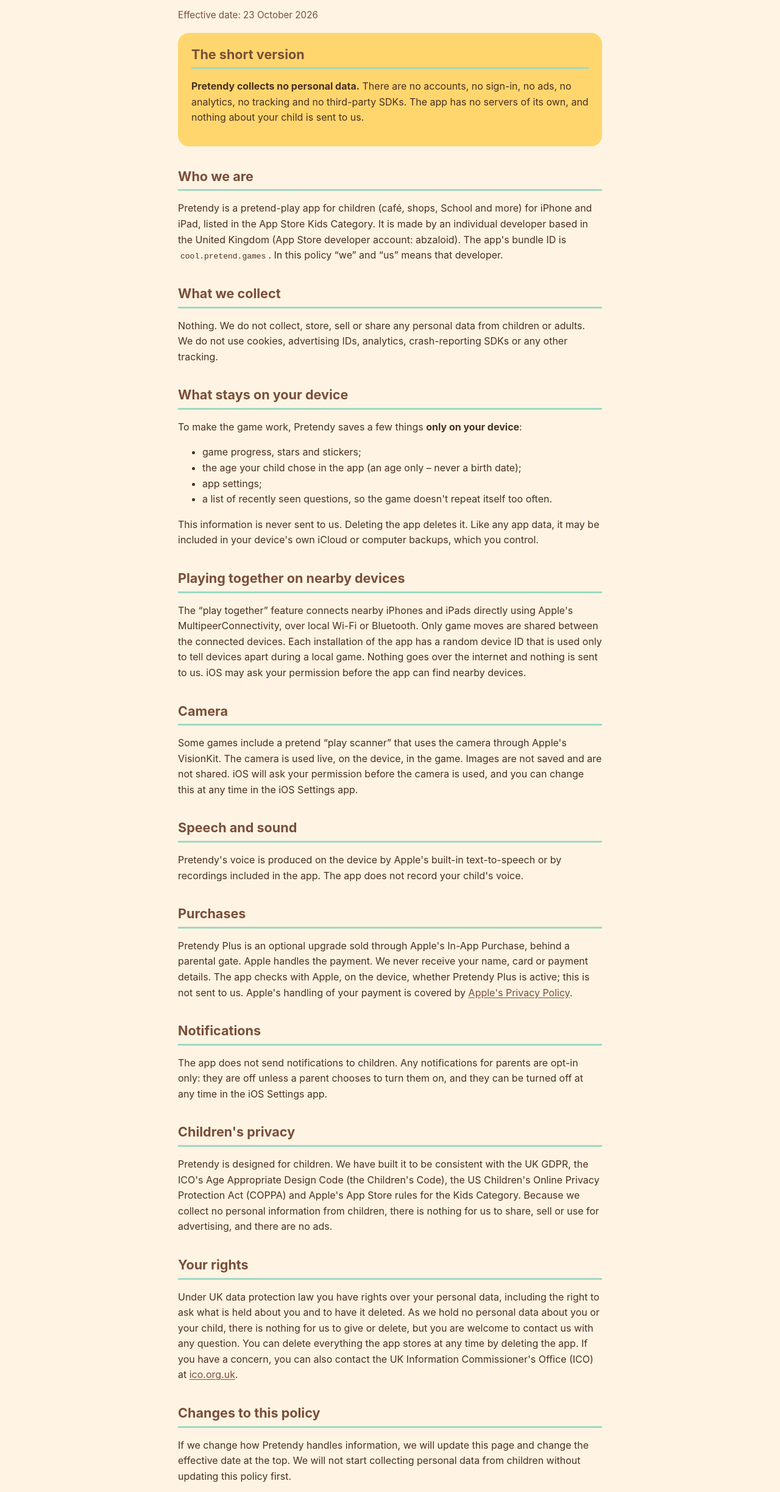
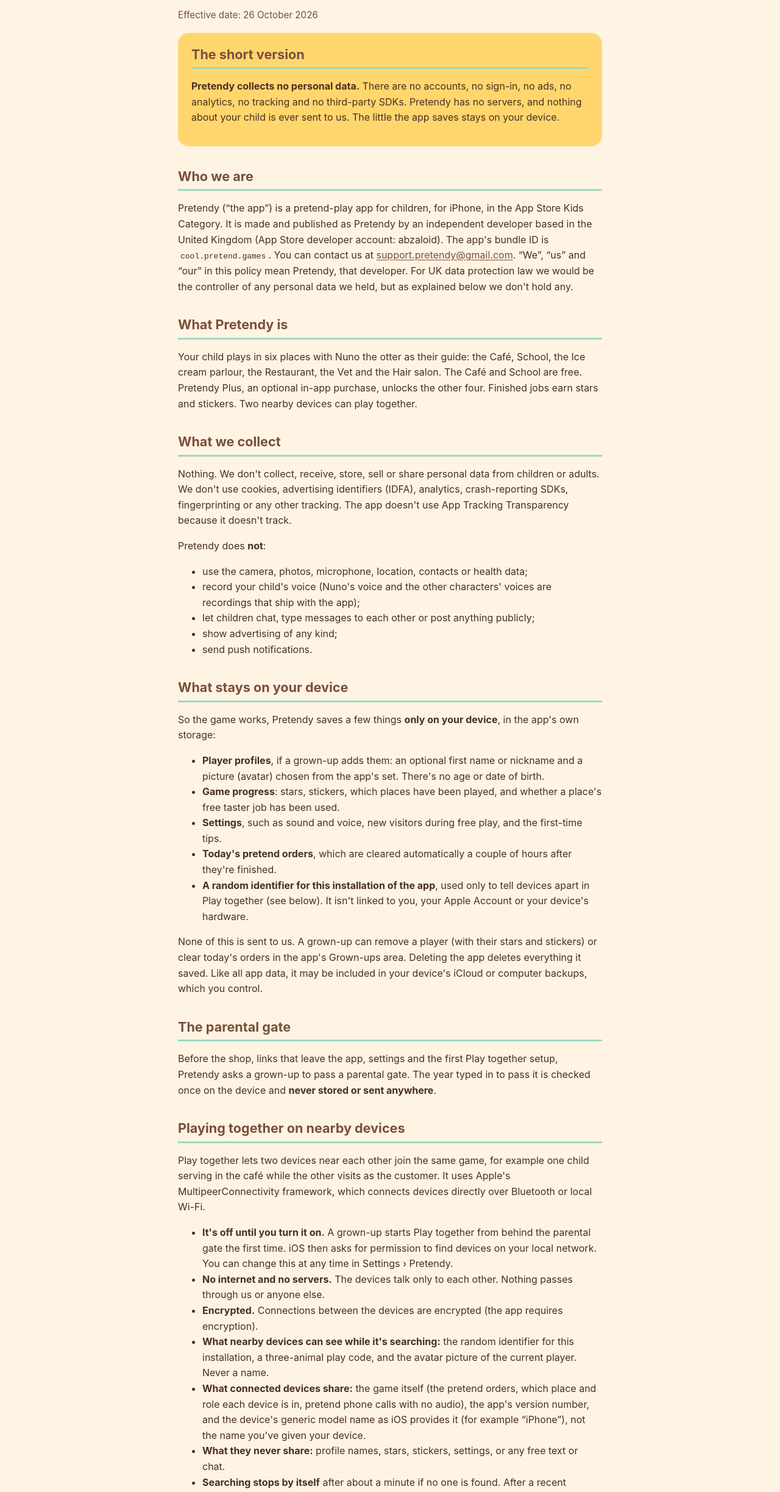
Before and after one commit to abzaloid/pretendy-site, a plain HTML site: page privacy.html in a window 1280 px wide. Shown: the part 147-2594 px from the top of the page at 61% size. Drawn offline with Linux system fonts and the light colour scheme.

Commit message:
Update site for six-place iPhone launch: new privacy policy (effective 26 Oct 2026), support and home pages

```diff
--- a/privacy.html
+++ b/privacy.html
@@ -25,55 +25,84 @@
 <main id="main">
 <div class="wrap">
 <h1>Privacy Policy</h1>
-<p class="meta">Effective date: 23 October 2026</p>
+<p class="meta">Effective date: 26 October 2026</p>
 
 <div class="card highlight">
 <h2 id="summary" style="margin-top:0">The short version</h2>
-<p><strong>Pretendy collects no personal data.</strong> There are no accounts, no sign-in, no ads, no analytics, no tracking and no third-party SDKs. The app has no servers of its own, and nothing about your child is sent to us.</p>
+<p><strong>Pretendy collects no personal data.</strong> There are no accounts, no sign-in, no ads, no analytics, no tracking and no third-party SDKs. Pretendy has no servers, and nothing about your child is ever sent to us. The little the app saves stays on your device.</p>
 </div>
 
 <h2 id="who">Who we are</h2>
-<p>Pretendy is a pretend-play app for children (café, shops, School and more) for iPhone and iPad, listed in the App Store Kids Category. It is made by an individual developer based in the United Kingdom (App Store developer account: abzaloid). The app's bundle ID is <code>cool.pretend.games</code>. In this policy “we” and “us” means that developer.</p>
+<p>Pretendy (“the app”) is a pretend-play app for children, for iPhone, in the App Store Kids Category. It is made and published as Pretendy by an independent developer based in the United Kingdom (App Store developer account: abzaloid). The app's bundle ID is <code>cool.pretend.games</code>. You can contact us at <a href="mailto:support.pretendy@gmail.com">support.pretendy@gmail.com</a>. “We”, “us” and “our” in this policy mean Pretendy, that developer. For UK data protection law we would be the controller of any personal data we held, but as explained below we don't hold any.</p>
+
+<h2 id="what">What Pretendy is</h2>
+<p>Your child plays in six places with Nuno the otter as their guide: the Café, School, the Ice cream parlour, the Restaurant, the Vet and the Hair salon. The Café and School are free. Pretendy Plus, an optional in-app purchase, unlocks the other four. Finished jobs earn stars and stickers. Two nearby devices can play together.</p>
 
 <h2 id="collect">What we collect</h2>
-<p>Nothing. We do not collect, store, sell or share any personal data from children or adults. We do not use cookies, advertising IDs, analytics, crash-reporting SDKs or any other tracking.</p>
+<p>Nothing. We don't collect, receive, store, sell or share personal data from children or adults. We don't use cookies, advertising identifiers (IDFA), analytics, crash-reporting SDKs, fingerprinting or any other tracking. The app doesn't use App Tracking Transparency because it doesn't track.</p>
+<p>Pretendy does <strong>not</strong>:</p>
+<ul>
+<li>use the camera, photos, microphone, location, contacts or health data;</li>
+<li>record your child's voice (Nuno's voice and the other characters' voices are recordings that ship with the app);</li>
+<li>let children chat, type messages to each other or post anything publicly;</li>
+<li>show advertising of any kind;</li>
+<li>send push notifications.</li>
+</ul>
 
 <h2 id="device">What stays on your device</h2>
-<p>To make the game work, Pretendy saves a few things <strong>only on your device</strong>:</p>
+<p>So the game works, Pretendy saves a few things <strong>only on your device</strong>, in the app's own storage:</p>
 <ul>
-<li>game progress, stars and stickers;</li>
-<li>the age your child chose in the app (an age only – never a birth date);</li>
-<li>app settings;</li>
-<li>a list of recently seen questions, so the game doesn't repeat itself too often.</li>
+<li><strong>Player profiles</strong>, if a grown-up adds them: an optional first name or nickname and a picture (avatar) chosen from the app's set. There's no age or date of birth.</li>
+<li><strong>Game progress</strong>: stars, stickers, which places have been played, and whether a place's free taster job has been used.</li>
+<li><strong>Settings</strong>, such as sound and voice, new visitors during free play, and the first-time tips.</li>
+<li><strong>Today's pretend orders</strong>, which are cleared automatically a couple of hours after they're finished.</li>
+<li><strong>A random identifier for this installation of the app</strong>, used only to tell devices apart in Play together (see below). It isn't linked to you, your Apple Account or your device's hardware.</li>
 </ul>
-<p>This information is never sent to us. Deleting the app deletes it. Like any app data, it may be included in your device's own iCloud or computer backups, which you control.</p>
+<p>None of this is sent to us. A grown-up can remove a player (with their stars and stickers) or clear today's orders in the app's Grown-ups area. Deleting the app deletes everything it saved. Like all app data, it may be included in your device's iCloud or computer backups, which you control.</p>
+
+<h2 id="gate">The parental gate</h2>
+<p>Before the shop, links that leave the app, settings and the first Play together setup, Pretendy asks a grown-up to pass a parental gate. The year typed in to pass it is checked once on the device and <strong>never stored or sent anywhere</strong>.</p>
 
 <h2 id="together">Playing together on nearby devices</h2>
-<p>The “play together” feature connects nearby iPhones and iPads directly using Apple's MultipeerConnectivity, over local Wi-Fi or Bluetooth. Only game moves are shared between the connected devices. Each installation of the app has a random device ID that is used only to tell devices apart during a local game. Nothing goes over the internet and nothing is sent to us. iOS may ask your permission before the app can find nearby devices.</p>
-
-<h2 id="camera">Camera</h2>
-<p>Some games include a pretend “play scanner” that uses the camera through Apple's VisionKit. The camera is used live, on the device, in the game. Images are not saved and are not shared. iOS will ask your permission before the camera is used, and you can change this at any time in the iOS Settings app.</p>
-
-<h2 id="speech">Speech and sound</h2>
-<p>Pretendy's voice is produced on the device by Apple's built-in text-to-speech or by recordings included in the app. The app does not record your child's voice.</p>
+<p>Play together lets two devices near each other join the same game, for example one child serving in the café while the other visits as the customer. It uses Apple's MultipeerConnectivity framework, which connects devices directly over Bluetooth or local Wi-Fi.</p>
+<ul>
+<li><strong>It's off until you turn it on.</strong> A grown-up starts Play together from behind the parental gate the first time. iOS then asks for permission to find devices on your local network. You can change this at any time in Settings › Pretendy.</li>
+<li><strong>No internet and no servers.</strong> The devices talk only to each other. Nothing passes through us or anyone else.</li>
+<li><strong>Encrypted.</strong> Connections between the devices are encrypted (the app requires encryption).</li>
+<li><strong>What nearby devices can see while it's searching:</strong> the random identifier for this installation, a three-animal play code, and the avatar picture of the current player. Never a name.</li>
+<li><strong>What connected devices share:</strong> the game itself (the pretend orders, which place and role each device is in, pretend phone calls with no audio), the app's version number, and the device's generic model name as iOS provides it (for example “iPhone”), not the name you've given your device.</li>
+<li><strong>What they never share:</strong> profile names, stars, stickers, settings, or any free text or chat.</li>
+<li><strong>Searching stops by itself</strong> after about a minute if no one is found. After a recent connection, the app may quietly try to reconnect for up to 30 seconds.</li>
+</ul>
 
 <h2 id="purchases">Purchases</h2>
-<p>Pretendy Plus is an optional upgrade sold through Apple's In-App Purchase, behind a parental gate. Apple handles the payment. We never receive your name, card or payment details. The app checks with Apple, on the device, whether Pretendy Plus is active; this is not sent to us. Apple's handling of your payment is covered by <a href="https://www.apple.com/legal/privacy/">Apple's Privacy Policy</a>.</p>
+<p>Pretendy Plus (monthly or annual subscription, or a one-off Lifetime purchase) is sold through Apple's In-App Purchase, behind the parental gate. Apple handles the payment, and we never receive your name, email, card or payment details. The app asks Apple, on the device, whether Pretendy Plus is active. That answer isn't sent to us. Family Sharing and “Restore purchases” are handled by Apple in the same way. Apple's handling of payments is covered by <a href="https://www.apple.com/legal/privacy/">Apple's Privacy Policy</a>.</p>
 
-<h2 id="notifications">Notifications</h2>
-<p>The app does not send notifications to children. Any notifications for parents are opt-in only: they are off unless a parent chooses to turn them on, and they can be turned off at any time in the iOS Settings app.</p>
+<h2 id="ratings">Ratings</h2>
+<p>The app may show Apple's standard “rate this app” prompt to a grown-up inside the Grown-ups area, never to a child. Any rating or review you give goes to Apple, not to us.</p>
+
+<h2 id="contacting">If you contact us</h2>
+<p>The Grown-ups area has a “Tell us what your child thinks” link. It opens a draft email in your own email app, and nothing is sent unless you choose to send it. If you email us, we receive your email address and whatever you write. We use these only to reply to you, and we delete them when they're no longer needed. Please don't include personal details about your child.</p>
+
+<h2 id="links">Links</h2>
+<p>Links to this policy, our support page and Apple's Terms of Use sit behind the parental gate and open outside the app.</p>
 
 <h2 id="children">Children's privacy</h2>
-<p>Pretendy is designed for children. We have built it to be consistent with the UK GDPR, the ICO's Age Appropriate Design Code (the Children's Code), the US Children's Online Privacy Protection Act (COPPA) and Apple's App Store rules for the Kids Category. Because we collect no personal information from children, there is nothing for us to share, sell or use for advertising, and there are no ads.</p>
+<p>Pretendy is made for children, and we built it to collect nothing about them. We aim to meet:</p>
+<ul>
+<li><strong>UK GDPR, the Data Protection Act 2018 and the ICO's Age Appropriate Design Code (the Children's Code).</strong> We collect no personal data. Settings are private by default. Play together is off until a grown-up turns it on. There's no profiling, no geolocation and no tracking. Nothing is shared with third parties. The app uses no nudge techniques: no streaks, no timers, no random or paid rewards and no pressure to buy. Purchases and settings are for grown-ups only.</li>
+<li><strong>The US Children's Online Privacy Protection Act (COPPA).</strong> We don't collect personal information from children, including persistent identifiers. The random installation identifier never leaves the device except to a nearby device in a local game, and it is never sent to us or used to track or advertise. Because we collect nothing, there is nothing for us to share, sell, use for advertising or delete.</li>
+<li><strong>Apple's App Store rules for the Kids Category.</strong> No third-party analytics or advertising, and a parental gate before purchases, links and settings.</li>
+</ul>
 
 <h2 id="rights">Your rights</h2>
-<p>Under UK data protection law you have rights over your personal data, including the right to ask what is held about you and to have it deleted. As we hold no personal data about you or your child, there is nothing for us to give or delete, but you are welcome to contact us with any question. You can delete everything the app stores at any time by deleting the app. If you have a concern, you can also contact the UK Information Commissioner's Office (ICO) at <a href="https://ico.org.uk/">ico.org.uk</a>.</p>
+<p>Under UK data protection law (and similar laws elsewhere) you have rights over your personal data, including the right to ask what is held and to have it deleted. We hold no personal data about you or your child through the app, so in practice there is nothing to give you or delete. If you have emailed us, you can ask us to delete that correspondence. You can delete everything the app stores by deleting the app. If you're unhappy with how we handle your information, you can complain to the UK Information Commissioner's Office (ICO) at <a href="https://ico.org.uk/">ico.org.uk</a>.</p>
 
 <h2 id="changes">Changes to this policy</h2>
-<p>If we change how Pretendy handles information, we will update this page and change the effective date at the top. We will not start collecting personal data from children without updating this policy first.</p>
+<p>If Pretendy's handling of information changes, we'll update this page and the effective date at the top before the change reaches the app. We won't start collecting personal data from children without updating this policy first and getting any consent the law requires.</p>
 
 <h2 id="contact">Contact</h2>
-<p>Questions about privacy? Email us at <strong><a href="mailto:support.pretendy@gmail.com">support.pretendy@gmail.com</a></strong>.</p>
+<p>Questions about privacy? Email Pretendy at <strong><a href="mailto:support.pretendy@gmail.com">support.pretendy@gmail.com</a></strong>.</p>
 </div>
 </main>
 <footer>
```
Also changed, not shown: index.html (+12 -3 lines), support.html (+18 -8 lines).
